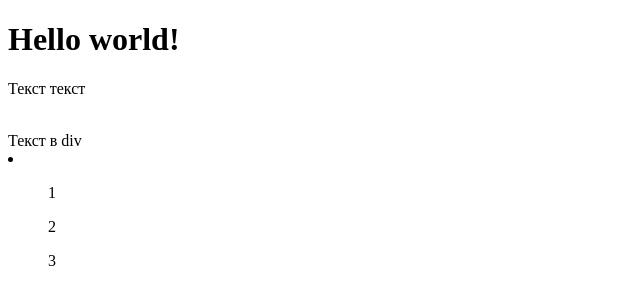
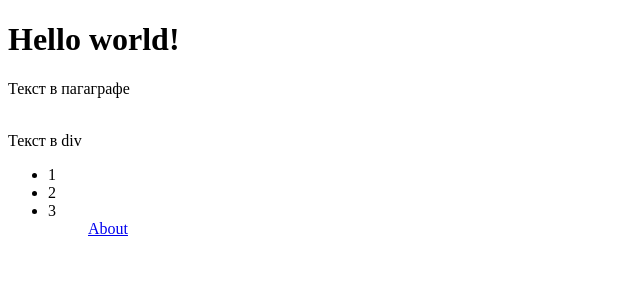
Before and after one commit to keltcharr/learnGit, a plain HTML site: page index.html in a window 1280 px wide. Shown: the whole page, without its empty margins (0-640 px from the left). Drawn offline with Linux system fonts and the light colour scheme.

Commit message:
add link to about.html

```diff
--- a/index.html
+++ b/index.html
@@ -7,13 +7,14 @@
 </head>
 <body>
     <h1>Hello world!</h1>
-    <div><p>Текст текст</p><br>
+    <div><p>Текст в пагаграфе</p><br>
         <div>Текст в div</div>
-        <li>
-            <ol>1</ol>
-            <ol>2</ol>
-            <ol>3</ol>
-        </li>
+        <ul>
+            <li>1</li>
+            <li>2</li>
+            <li>3</li>
+        <ul>
+        <div><a href="about.html">About</a></div>
     </div>
 </body>
 </html>
```
